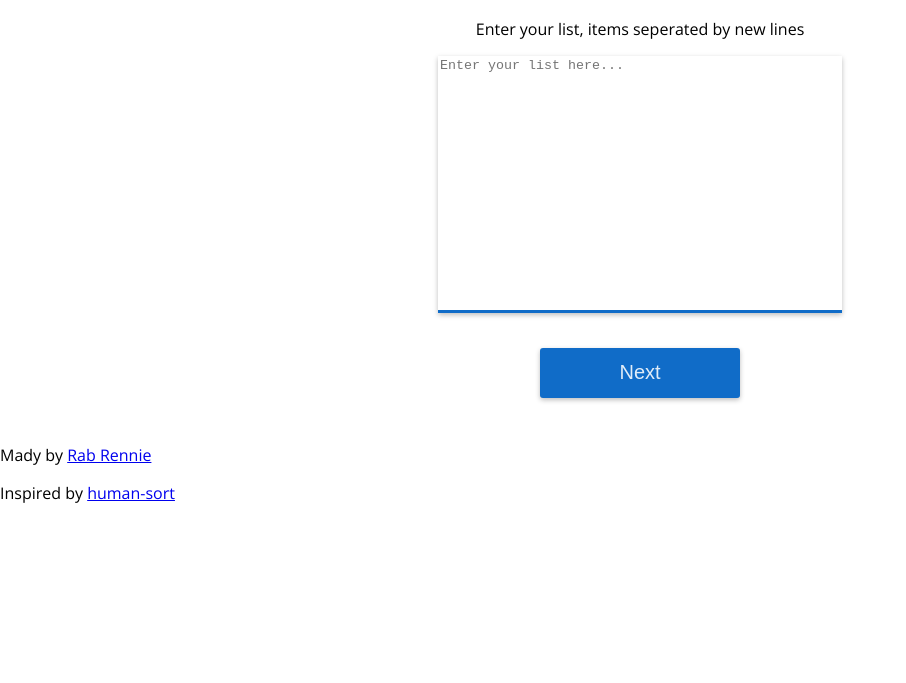
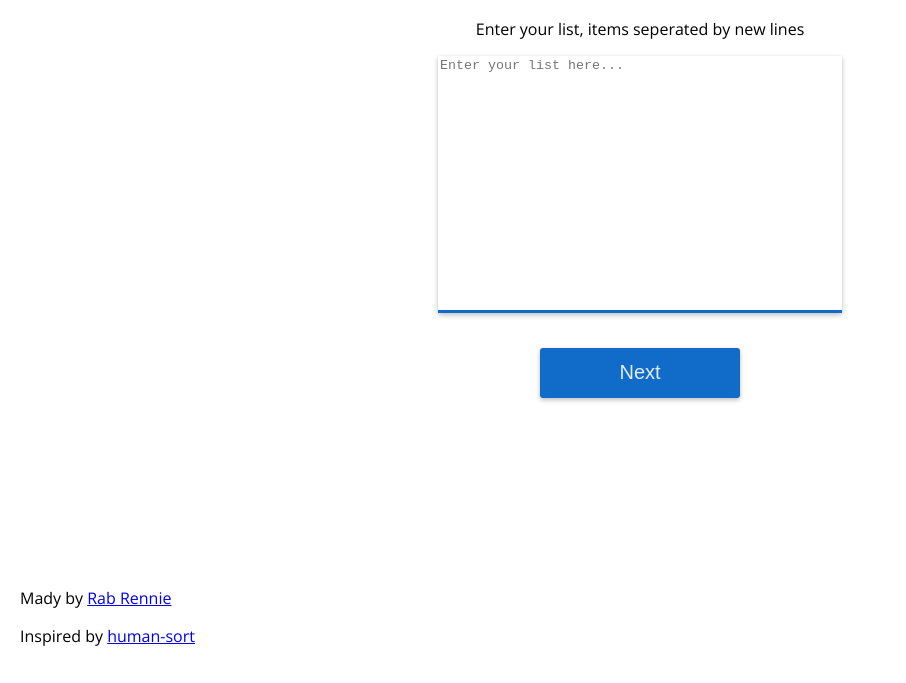
Before and after one commit to Rabrennie/listy, a website: page app/index.html in a window 1280 px wide. Shown: the part 117-800 px from the top of the page, without its empty margins (0-906 px from the left). Drawn offline with nearby package versions, Linux system fonts and the light colour scheme; some packages are replaced by stand-ins of ours; files whose address does not match are found by name.

Commit message:
fixed link position

```diff
--- a/app/css/style.css
+++ b/app/css/style.css
@@ -71,3 +71,9 @@ button[name=next], .choice, .same {
   border-bottom: 3px solid rgb(16,108,200);
 
 }
+
+#links {
+  position: absolute;
+  bottom: 20px;
+  left: 20px;
+}
```
Also changed, not shown: dist/css/style.css.
